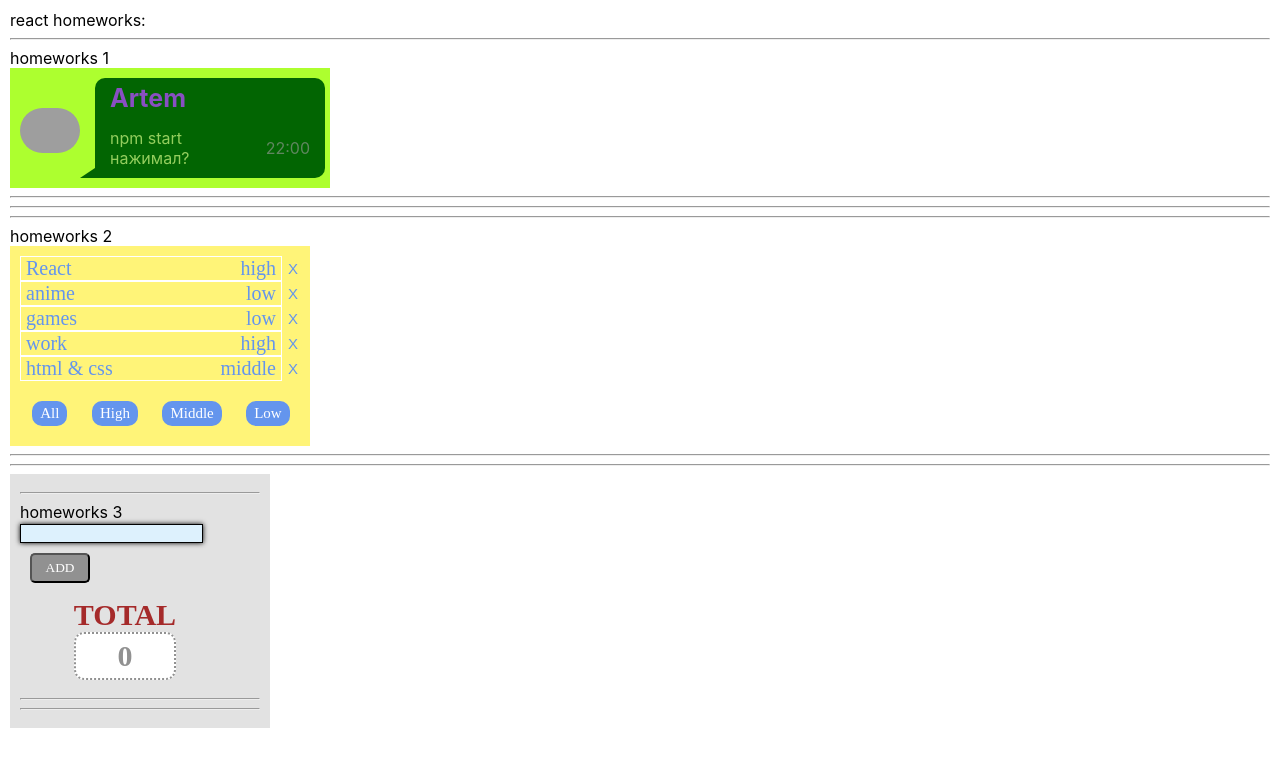
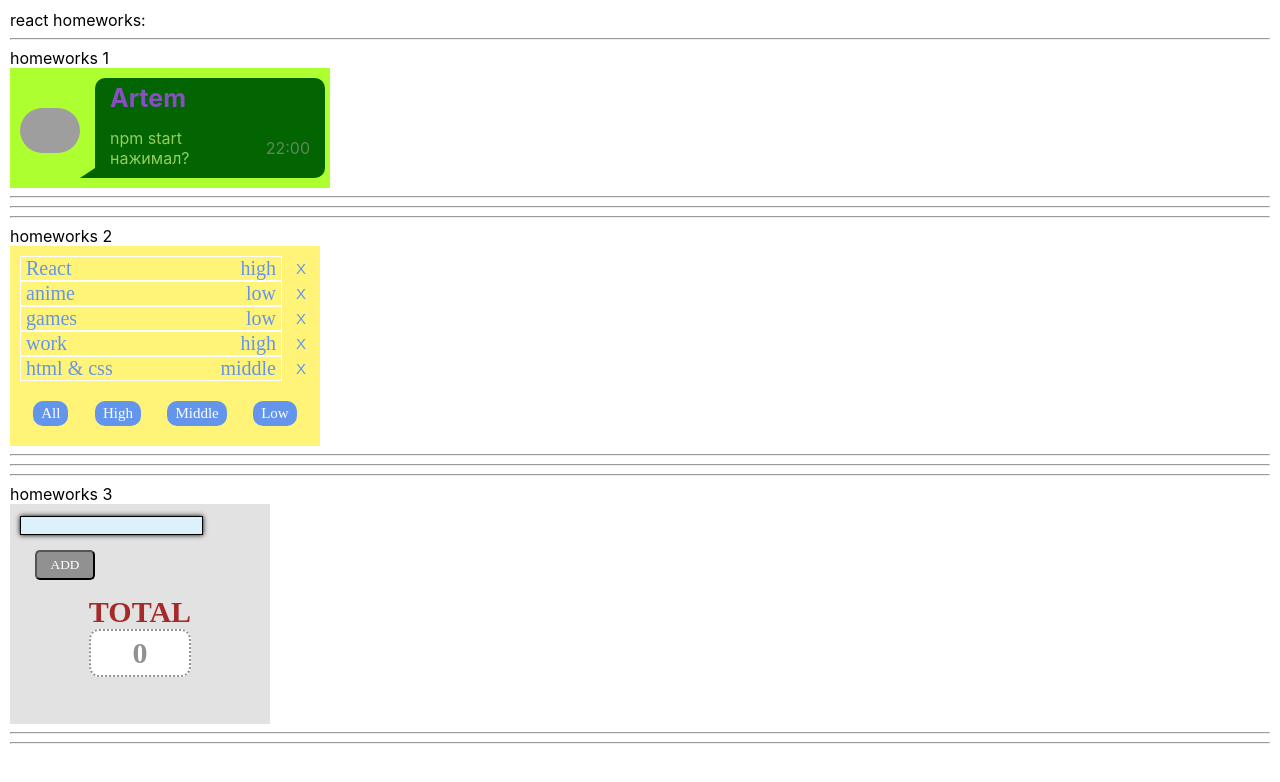
Before and after one commit to JulieBenchuk/homeworks, a React (Create React App) app: page / in a window 1280 px wide. Shown: the top 782 px of the page. Built offline with nearby package versions, Linux system fonts and the light colour scheme; grey boxes are pictures that could not be loaded.

Commit message:
HW2-3: change some CSS

```diff
--- a/src/p2-homeworks/h2/Affairs.module.css
+++ b/src/p2-homeworks/h2/Affairs.module.css
@@ -4,7 +4,7 @@
     "top"
     "bottom";
     background-color: rgb(255, 244, 120);
-    width: 280px;
+    width: 290px;
     height: 180px;
     padding: 10px;
 }
--- a/src/p2-homeworks/h3/Greeting.module.css
+++ b/src/p2-homeworks/h3/Greeting.module.css
@@ -1,5 +1,6 @@
 .HW3 {
     width: 240px;
+    height: 200px;
     background-color: rgba(217, 217, 217, 0.76);
     padding: 10px;
 }
@@ -20,9 +21,9 @@
     justify-content: center;
     font-family: Copperplate;
     font-size: 20px;
-    width: 220px;
+    width: 240px;
     color: red;
-    margin-top: 5px;
+    margin-top: 15px;
 }
 
 .buttonAdd {
@@ -31,14 +32,13 @@
     height: 30px;
     width: 60px;
     padding: 5px;
-    margin: 10px;
+    margin: 15px;
     border-radius: 5px;
     font-family: "Lao MN";
 }
 
 .totalAll {
-    width: 200px;
-    padding: 5px;
+    width: 240px;
     display: grid;
     grid-template-areas:"total"
 "totalUsers";
--- a/src/p2-homeworks/h3/Greeting.tsx
+++ b/src/p2-homeworks/h3/Greeting.tsx
@@ -19,7 +19,7 @@ const Greeting: React.FC<GreetingPropsType> = (
     }
 
     return (
-        <div>
+        <div className={s.HW3}>
             <input placeholder={"Enter your name..."} value={name} onChange={setNameCallback} className={inputClass}
                    onKeyPress={onKeyPresHandler}/>
             <button className={s.buttonAdd} onClick={addUser}>ADD</button>
--- a/src/p2-homeworks/h3/HW3.tsx
+++ b/src/p2-homeworks/h3/HW3.tsx
@@ -20,7 +20,7 @@ function HW3() {
     }
 
     return (
-        <div className={s.HW3}>
+        <div>
             <hr/>
             homeworks 3
 
```
Also changed, not shown: 2 other files (tests, documents, lock files or other folders).
